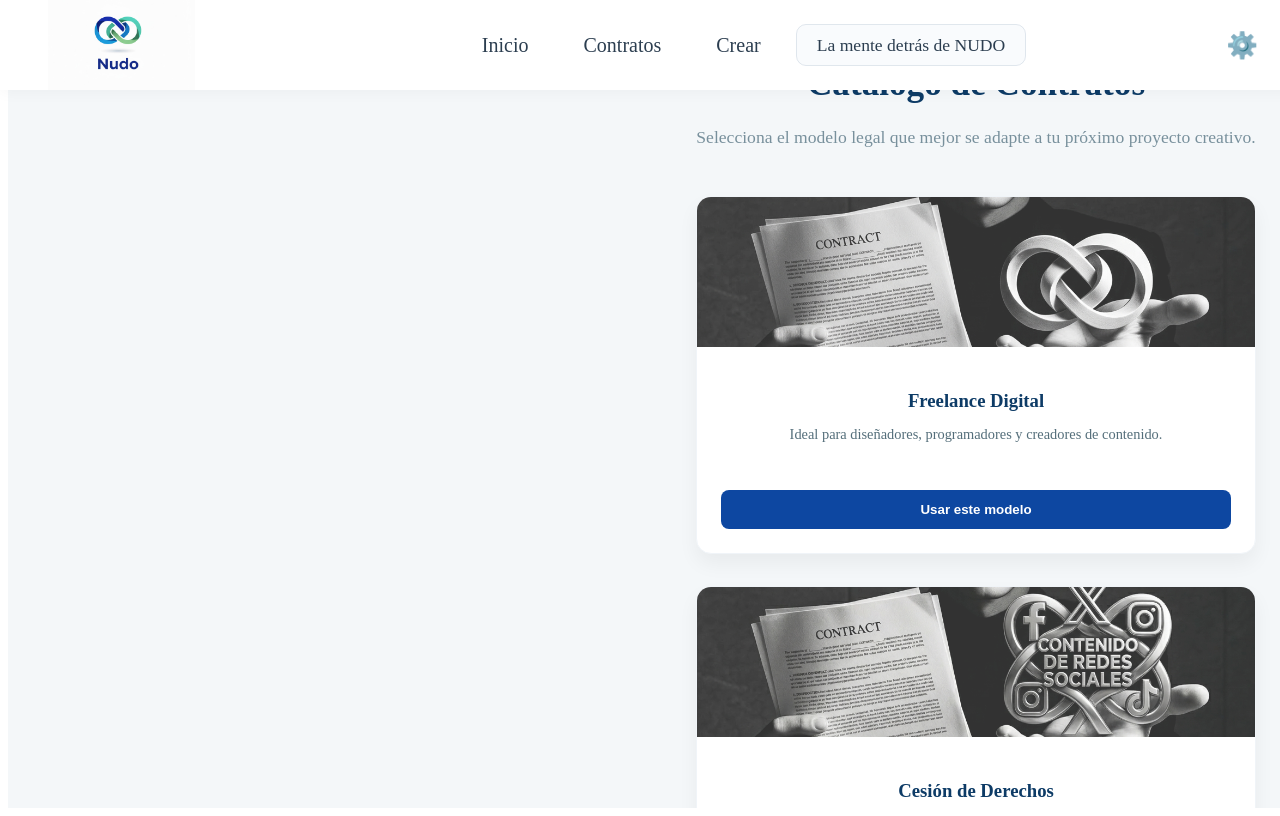
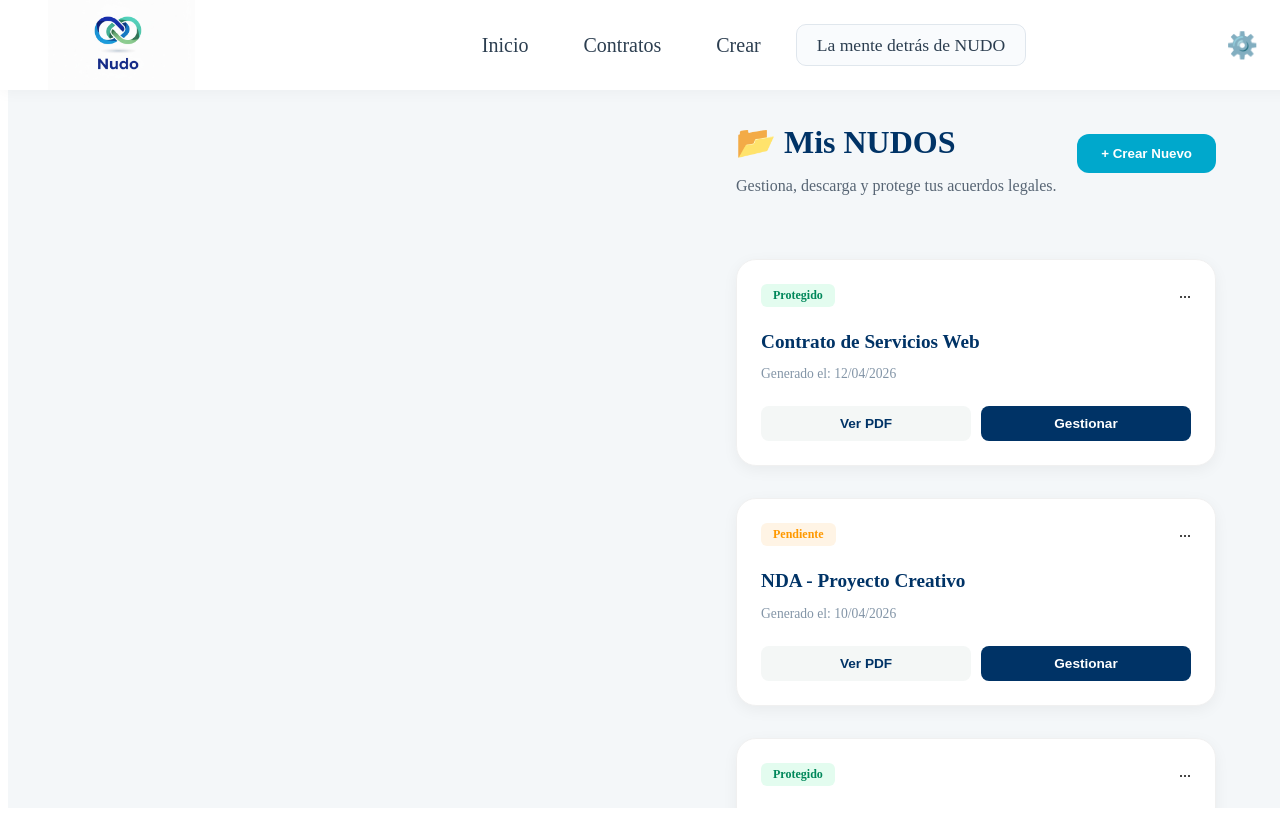
Before and after one commit to ssjoseduardo2002/nudo, an Angular app: page /catalogo in a window 1280 px wide. Built offline with nearby package versions, Linux system fonts and the light colour scheme; grey boxes are pictures that could not be loaded.

Commit message:
componente catalogo

```diff
--- a/src/app/app.html
+++ b/src/app/app.html
@@ -2,13 +2,18 @@
 
   <app-encabezado [enPantallaAcceso]="mostrarSoloAcceso"></app-encabezado>
 
-  <div class="contenedor-cuerpo">
+  <div class="contenedor-cuerpo-app">
     <app-barra-lateral *ngIf="!mostrarSoloAcceso"></app-barra-lateral>
 
     <main class="contenido-principal">
-      <div class="contenedor-vista-cuadro">
-        <app-acceso *ngIf="mostrarSoloAcceso"></app-acceso>
-        <router-outlet *ngIf="!mostrarSoloAcceso"></router-outlet>
+      <div class="contenedor-centrado-vista">
+        <section class="vista-activa">
+
+          <app-acceso *ngIf="mostrarSoloAcceso"></app-acceso>
+
+          <router-outlet *ngIf="!mostrarSoloAcceso"></router-outlet>
+
+        </section>
       </div>
 
       <app-pie-de-pagina [enPantallaAcceso]="mostrarSoloAcceso"></app-pie-de-pagina>
--- a/src/app/app.ts
+++ b/src/app/app.ts
@@ -3,14 +3,15 @@ import { RouterOutlet, Router, NavigationEnd } from '@angular/router';
 import { CommonModule } from '@angular/common';
 import { filter } from 'rxjs/operators';
 
-// Estructura
+// Importaciones de Estructura
 import { Encabezado } from './componentes_de_estructura/encabezado/encabezado';
 import { PieDePagina } from './componentes_de_estructura/pie-de-pagina/pie-de-pagina';
 import { BarraLateralComponent } from './componentes_de_estructura/barra-lateral/barra-lateral';
 
-// Vistas
+// Importaciones de Vistas
 import { AccesoComponent } from './componentes_de_vistas/acceso/acceso';
 import { InicioComponent } from './componentes_de_vistas/inicio/inicio';
+import { CatalogoComponent } from './componentes_de_vistas/catalogo/catalogo'; // <--- NUEVO
 
 @Component({
   selector: 'app-root',
@@ -22,12 +23,14 @@ import { InicioComponent } from './componentes_de_vistas/inicio/inicio';
     PieDePagina,
     BarraLateralComponent,
     AccesoComponent,
-    InicioComponent
+    InicioComponent,
+    CatalogoComponent // <--- IMPORTANTE: Agregado a la lista
   ],
   templateUrl: './app.html',
   styleUrl: './app.scss'
 })
 export class AppComponent {
+  title = 'NUDO';
   public mostrarSoloAcceso: boolean = true;
 
   constructor(private router: Router) {
@@ -35,8 +38,11 @@ export class AppComponent {
       filter(event => event instanceof NavigationEnd)
     ).subscribe((event: any) => {
       const urlActual = event.urlAfterRedirects || event.url;
+      // Definimos qué rutas NO muestran la estructura profesional
       const rutasDeAcceso = ['/acceso', '/', ''];
       this.mostrarSoloAcceso = rutasDeAcceso.includes(urlActual);
+
+      console.log('Ruta activa:', urlActual, '| ¿Modo Acceso?:', this.mostrarSoloAcceso);
     });
   }
 }
--- a/src/app/componentes_de_vistas/catalogo/catalogo.html
+++ b/src/app/componentes_de_vistas/catalogo/catalogo.html
@@ -1,41 +1,37 @@
-<div class="contenedor-vista-cuadro">
+<div class="contenedor-catalogo">
   <header class="encabezado-seccion">
-    <h1>Catálogo de Contratos</h1>
-    <p>Selecciona el modelo legal que mejor se adapte a tu próximo proyecto creativo.</p>
+    <div class="titulos">
+      <h2>📂 Mis NUDOS</h2>
+      <p>Gestiona, descarga y protege tus acuerdos legales.</p>
+    </div>
+    <button class="btn-nuevo" [routerLink]="['/generador-contrato']">
+      <span>+</span> Crear Nuevo
+    </button>
   </header>
 
-  <div class="grid-catalogo">
-    <div class="tarjeta-contrato">
-      <div class="icono-contrato">
-        <img src="images/monocromo.png" alt="Contrato Freelance">
+  <div class="grid-contratos">
+    <div class="tarjeta-contrato" *ngFor="let contrato of misContratos">
+      <div class="header-card">
+        <span class="badge" [class.pendiente]="contrato.estado === 'Pendiente'">
+          {{ contrato.estado }}
+        </span>
+        <span class="menu-opciones">...</span>
       </div>
-      <div class="info-contrato">
-        <h3>Freelance Digital</h3>
-        <p>Ideal para diseñadores, programadores y creadores de contenido.</p>
-        <button class="btn-accion-nudo">Usar este modelo</button>
+
+      <div class="cuerpo-card">
+        <h3>{{ contrato.nombre }}</h3>
+        <p class="meta">Generado el: {{ contrato.fecha }}</p>
+      </div>
+
+      <div class="footer-card">
+        <button class="btn-accion secundario">Ver PDF</button>
+        <button class="btn-accion primario">Gestionar</button>
       </div>
     </div>
 
-    <div class="tarjeta-contrato">
-      <div class="icono-contrato">
-        <img src="images/monocromo2.png" alt="Cesión de Derechos">
-      </div>
-      <div class="info-contrato">
-        <h3>Cesión de Derechos</h3>
-        <p>Protege la propiedad intelectual de tus obras y creaciones.</p>
-        <button class="btn-accion-nudo">Usar este modelo</button>
-      </div>
-    </div>
-
-    <div class="tarjeta-contrato">
-      <div class="icono-contrato">
-        <img src="images/monocromo3.png" alt="Acuerdo de Confidencialidad">
-      </div>
-      <div class="info-contrato">
-        <h3>Confidencialidad (NDA)</h3>
-        <p>Asegura que tus ideas no salgan del equipo de trabajo.</p>
-        <button class="btn-accion-nudo">Usar este modelo</button>
-      </div>
+    <div class="tarjeta-vacia" [routerLink]="['/generador-contrato']">
+      <div class="circulo-plus">+</div>
+      <p>Crear un nuevo blindaje legal</p>
     </div>
   </div>
 </div>
--- a/src/app/componentes_de_vistas/catalogo/catalogo.scss
+++ b/src/app/componentes_de_vistas/catalogo/catalogo.scss
@@ -1,57 +1,103 @@
-.contenedor-vista-cuadro {
-  max-width: 1100px;
-  margin: 0 auto;
-  padding: 2rem;
+.contenedor-catalogo {
+  padding: 2.5rem;
+  animation: fadeIn 0.4s ease-out;
 
   .encabezado-seccion {
-    text-align: center;
+    display: flex;
+    justify-content: space-between;
+    align-items: center;
     margin-bottom: 3rem;
-    h1 { color: #0d3b66; font-size: 2.2rem; }
-    p { color: #78909c; font-size: 1.1rem; }
+
+    h2 { color: #003366; font-size: 2rem; margin-bottom: 5px; }
+    p { color: #576574; font-size: 1rem; }
+
+    .btn-nuevo {
+      background: #00a8cc;
+      color: white;
+      border: none;
+      padding: 12px 24px;
+      border-radius: 12px;
+      font-weight: 600;
+      cursor: pointer;
+      transition: background 0.3s;
+
+      &:hover { background: #008eb0; }
     }
   }
 
-.grid-catalogo {
+  .grid-contratos {
     display: grid;
-  grid-template-columns: repeat(auto-fit, minmax(300px, 1fr)); // Cuadros proporcionales
+    grid-template-columns: repeat(auto-fill, minmax(300px, 1fr));
     gap: 2rem;
-}
 
     .tarjeta-contrato {
       background: white;
-  border-radius: 15px;
-  overflow: hidden;
-  box-shadow: 0 10px 20px rgba(0,0,0,0.05);
-  transition: transform 0.3s ease;
-  border: 1px solid #f0f4f8;
+      border-radius: 1.25rem;
+      padding: 1.5rem;
+      box-shadow: 0 4px 15px rgba(0, 0, 0, 0.05);
+      border: 1px solid #f0f0f0;
+      transition: transform 0.3s;
 
-  &:hover { transform: translateY(-5px); }
+      &:hover { transform: translateY(-5px); border-color: #00a8cc; }
 
-  .icono-contrato {
-    height: 150px;
-    background: #f8f9fa;
+      .header-card {
         display: flex;
-    align-items: center;
-    justify-content: center;
-    img { height: 100%; width: 100%; object-fit: cover; opacity: 0.8; }
-  }
+        justify-content: space-between;
+        margin-bottom: 1.5rem;
 
-  .info-contrato {
-    padding: 1.5rem;
-    text-align: center;
-    h3 { color: #0d3b66; margin-bottom: 0.5rem; }
-    p { color: #546e7a; font-size: 0.9rem; margin-bottom: 1.5rem; min-height: 40px; }
+        .badge {
+          background: #e3fcef;
+          color: #00875a;
+          padding: 4px 12px;
+          border-radius: 6px;
+          font-size: 0.75rem;
+          font-weight: 700;
+          &.pendiente { background: #fff4e5; color: #ff9900; }
         }
       }
 
-.btn-accion-nudo {
-  width: 100%;
-  padding: 12px;
-  background: #0d47a1;
-  color: white;
+      h3 { color: #003366; font-size: 1.2rem; margin-bottom: 8px; }
+      .meta { color: #8395a7; font-size: 0.85rem; }
+
+      .footer-card {
+        margin-top: 1.5rem;
+        display: flex;
+        gap: 10px;
+
+        .btn-accion {
+          flex: 1;
+          padding: 10px;
+          border-radius: 8px;
+          font-size: 0.85rem;
+          font-weight: 600;
+          cursor: pointer;
           border: none;
-  border-radius: 8px;
-  font-weight: bold;
+
+          &.primario { background: #003366; color: white; }
+          &.secundario { background: #f4f7f6; color: #003366; }
+        }
+      }
+    }
+
+    .tarjeta-vacia {
+      border: 2px dashed #d1d8e0;
+      border-radius: 1.25rem;
+      display: flex;
+      flex-direction: column;
+      align-items: center;
+      justify-content: center;
+      padding: 2rem;
       cursor: pointer;
-  &:hover { background: #0a357a; }
+      color: #a4b0be;
+      transition: all 0.3s;
+
+      &:hover { border-color: #00a8cc; color: #00a8cc; background: #f0faff; }
+      .circulo-plus { font-size: 2rem; margin-bottom: 10px; }
     }
+  }
+}
+
+@keyframes fadeIn {
+  from { opacity: 0; }
+  to { opacity: 1; }
+}
--- a/src/app/componentes_de_vistas/catalogo/catalogo.ts
+++ b/src/app/componentes_de_vistas/catalogo/catalogo.ts
@@ -1,17 +1,21 @@
 import { Component } from '@angular/core';
-import { Router } from '@angular/router';
+import { CommonModule } from '@angular/common';
+import { RouterModule } from '@angular/router';
 
 @Component({
   selector: 'app-catalogo',
+  standalone: true,
+  imports: [CommonModule, RouterModule],
   templateUrl: './catalogo.html',
-  styleUrls: ['./catalogo.scss']
+  styleUrl: './catalogo.scss'
 })
 export class CatalogoComponent {
-  constructor(private router: Router) {}
+  // Datos de prueba para que veas cómo luce el diseño
+  misContratos = [
+    { id: 1, nombre: 'Contrato de Servicios Web', fecha: '12/04/2026', estado: 'Protegido' },
+    { id: 2, nombre: 'NDA - Proyecto Creativo', fecha: '10/04/2026', estado: 'Pendiente' },
+    { id: 3, nombre: 'Acuerdo de Colaboración', fecha: '05/04/2026', estado: 'Protegido' }
+  ];
 
-  // Al hacer clic en "Usar este modelo"
-  seleccionarModelo(tipo: string) {
-    console.log(`Modelo seleccionado: ${tipo}`);
-    this.router.navigate(['/generador-contrato']);
-  }
+  constructor() {}
 }
```
Lines whose indentation alone changed are shown as unchanged.
